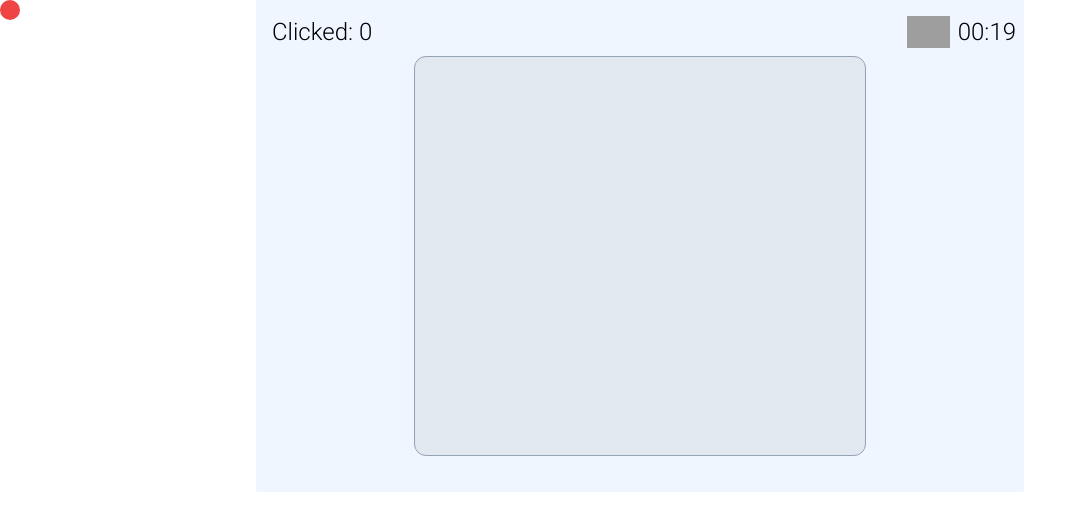
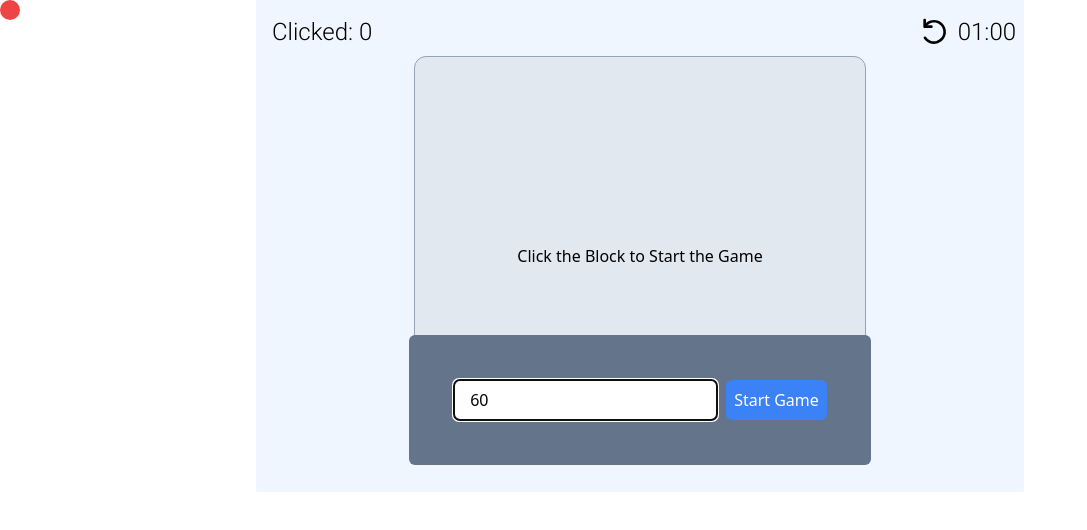
Before and after one commit to arup-basak/click-check, a React (Create React App) app: page / in a window 1280 px wide. Shown: the top 530 px of the page, without its empty margins (0-1087 px from the left). Built offline with nearby package versions, Linux system fonts and the light colour scheme; grey boxes are pictures that could not be loaded.

Commit message:
Added Alert

```diff
--- a/src/App.tsx
+++ b/src/App.tsx
@@ -1,18 +1,60 @@
 import React, { useState, useRef } from 'react';
 import Timer from './component/Timer';
 import { motion } from "framer-motion"
+import Alert from './component/Alert';
 
 const App = () => {
   const clickedCount = useRef(0);
 
+  // Keys To Regenerate Components
+  const [timerKey, setTimerKey] = useState(0);
+  const [alertKey, setAlertKey] = useState(0);
+
+  const [timerWorking, setTimerWorking] = useState(false)
+
+  const [screenActive, setScreenActive] = useState(false)
+
   const [text, setText] = useState(`Clicked: ${clickedCount.current}`)
-  const [clickAvailable, setClickAvailable] = useState(true)
+  const [clickAvailable, setClickAvailable] = useState(false)
 
-  // const currentTimer = useRef(0);
+  const [timerInitialTime, setTimerInitialTime] = useState(60);
+
+  const setAlert = (message: string) => {
+    console.log(message)
+    setScreenActive(false)
+    setAlertKey(alertKey + 1)
+  }
+
+  const onHandleAlertClose = (time: number) => {
+    setTimerInitialTime(time)
+    setScreenActive(true)
+    handleReset()
+  }
+
+  const regenerateTimer = () => {
+    setTimerKey((prevKey) => prevKey + 1);
+  };
+
+  const startWorkingTimer = () => {
+    setTimerWorking(true)
+    setTimerKey((prevKey) => prevKey + 1);
+  }
+
+  const handleReset = () => {
+    setClickAvailable(true)
+    clickedCount.current = 0;
+    setText(`Clicked: ${clickedCount.current}`)
+    setTimerWorking(false)
+    regenerateTimer()
+  }
 
   const handleClick = () => {
+    if (screenActive) {
+      if (!timerWorking)
+        startWorkingTimer()
       if (clickAvailable)
         setText(`Clicked: ${++clickedCount.current}`)
+    }
   }
 
   const handleRightClick = (e: React.MouseEvent<HTMLDivElement>) => {
@@ -20,16 +62,18 @@ const App = () => {
   }
 
   const handleMouseMove = (event: React.MouseEvent<HTMLDivElement>) => {
+    if (screenActive)
       setMousePosition({
         x: event.clientX - 8,
         y: event.clientY - 8
       })
   }
 
-  const handleReset = () => {
-    setClickAvailable(true)
-    clickedCount.current = 0;
-    setText(`Clicked: ${clickedCount.current}`)
+  const onTimerEnd = () => {
+    if (timerWorking) {
+      setClickAvailable(false)
+      setAlert("Done")
+    }
   }
 
   const [mousePosition, setMousePosition] = useState({
@@ -39,7 +83,12 @@ const App = () => {
 
   return (
     <>
-      <div className='w-3/5 m-auto flex flex-col bg-blue-50 justify-center select-none p-2 pb-9 rounded-sm'>
+      <Alert
+        previousTime={timerInitialTime}
+        key={alertKey}
+        onClose={onHandleAlertClose}
+      />
+      <div className={`w-3/5 m-auto flex flex-col bg-blue-50 justify-center select-none p-2 pb-9 rounded-sm`}>
         <div className='flex flex-row justify-between text-2xl font-Mono'>
           <p className='m-1 p-1'>{text}</p>
           <div className='flex flex-row mt-2'>
@@ -51,9 +100,10 @@ const App = () => {
               />
             </div>
             <Timer
-              time={25}
-              key={"mytimer"}
-              onEnd={() => setClickAvailable(false)}
+              time={timerInitialTime}
+              key={timerKey}
+              onEnd={onTimerEnd}
+              working={timerWorking}
             />
           </div>
         </div>
@@ -67,10 +117,11 @@ const App = () => {
           transition={{
             delay: 0.3
           }}
-          className='clicked-area h-[400px] border border-slate-400 bg-slate-200 cursor-pointer w-3/5 m-auto rounded-xl'
+          className='clicked-area h-[400px] border border-slate-400 bg-slate-200 cursor-pointer w-3/5 m-auto rounded-xl flex justify-center items-center'
           onClick={handleClick}
           onContextMenu={handleRightClick}
-          onMouseMove={e => handleMouseMove(e)}>
+          onMouseMove={handleMouseMove}>
+          <div>{timerWorking ? "" : `Click the Block to Start the Game`}</div>
           <motion.div
             className="fixed rounded-full h-5 w-5 bg-red-500"
             id="mouse-pointer"
@@ -79,7 +130,6 @@ const App = () => {
               top: mousePosition.y,
             }}
             animate="default"
-            // whileTap={{ scale: 5 }}
             transition={{
               x: {
                 duration: 0.3,
--- /dev/null
+++ b/src/component/Alert.tsx
@@ -0,0 +1,54 @@
+import { useState } from 'react'
+import { motion } from 'framer-motion'
+import { ChangeEvent } from 'react';
+
+interface AlertProps {
+    message?: string,
+    previousTime: number
+    onClose: (newTime: number) => void
+}
+
+const Alert = (props: AlertProps) => {
+    const [display, setDisplay] = useState('block')
+    const [time, setTime] = useState<string>(props.previousTime.toString());
+    const handleChange = (event: ChangeEvent<HTMLInputElement>) => {
+        setTime(event.target.value);
+    };
+
+    return (
+        <div className={`fixed w-full h-screen flex justify-center items-center ${display}`}>
+            <motion.div
+                initial={{
+                    scale: 0
+                }}
+                animate={{
+                    scale: 1
+                }}
+                transition={{
+                    delay: 0.3
+                }}
+                className='p-10 rounded-md bg-slate-500'>
+                {props.message && (
+                    <div className='text-xl'>
+                        {props.message}
+                    </div>
+                )}
+                <input
+                    className='px-4 py-2 border border-gray-300 rounded-md m-1'
+                    type="text"
+                    value={time}
+                    onChange={handleChange}
+                    autoFocus
+                />
+                <button
+                    onClick={() => {
+                        setDisplay('hidden')
+                        props.onClose(parseInt(time))
+                    }}
+                    className='bg-blue-500 text-white rounded-md hover:bg-blue-600 p-2 m-1'>Start Game</button>
+            </motion.div>
+        </div>
+    )
+}
+
+export default Alert
--- a/src/component/Timer.tsx
+++ b/src/component/Timer.tsx
@@ -1,49 +1,52 @@
-import { useState, useEffect, useRef } from 'react'
+import { useState, useEffect, useRef } from 'react';
 
-const Timer = (
-  props: {
-    time: number,
-    onEnd: () => void
-  }
-) => {
+const Timer = (props: {
+  time: number;
+  onEnd: () => void;
+  working: boolean
+}) => {
   const getTimeString = (num: number): string => {
-    return `${num < 10 ? '0' : ''}${num}`
-  }
+    return `${num < 10 ? '0' : ''}${num}`;
+  };
 
-  // const EndTime = () => {
-  //   props.onEnd()
-  // }
+  const EndTime = () => {
+    props.onEnd();
+  };
 
-  let value = useRef<number>(props.time)
+  let value = useRef<number>(props.time);
 
-  const [minute, setMinute] = useState<string>(getTimeString(Math.floor(value.current / 60)))
-  const [second, setSecond] = useState<string>(getTimeString(value.current % 60))
+  const [minute, setMinute] = useState<string>(getTimeString(Math.floor(value.current / 60)));
+  const [second, setSecond] = useState<string>(getTimeString(value.current % 60));
 
   useEffect(() => {
     const setTime = () => {
-      setMinute(getTimeString(Math.floor(value.current / 60)))
-      setSecond(getTimeString(value.current % 60))
-    }
+      setMinute(getTimeString(Math.floor(value.current / 60)));
+      setSecond(getTimeString(value.current % 60));
+    };
+
     const interval = setInterval(() => {
-      if (value.current < 0) {
-        clearInterval(interval)
-        // EndTime();
-        props.onEnd()
+      if (value.current < 0 || !props.working) {
+        clearInterval(interval);
+        EndTime();
         return;
       }
-      setTime()
+      setTime();
       value.current--;
-    }, 1000)
-  }, [value])
+    }, 1000);
+
+    return () => {
+      clearInterval(interval);
+      value.current = props.time;
+    };
+  }, [props.time]);
 
   return (
     <div className='flex'>
       <div>{minute}</div>
       :
       <div>{second}</div>
+    </div>
+  );
+};
 
-    </div>
-  )
-}
-
-export default Timer
+export default Timer;
```
Also changed, not shown: public/reset.svg (added). Lines whose indentation alone changed are shown as unchanged.
